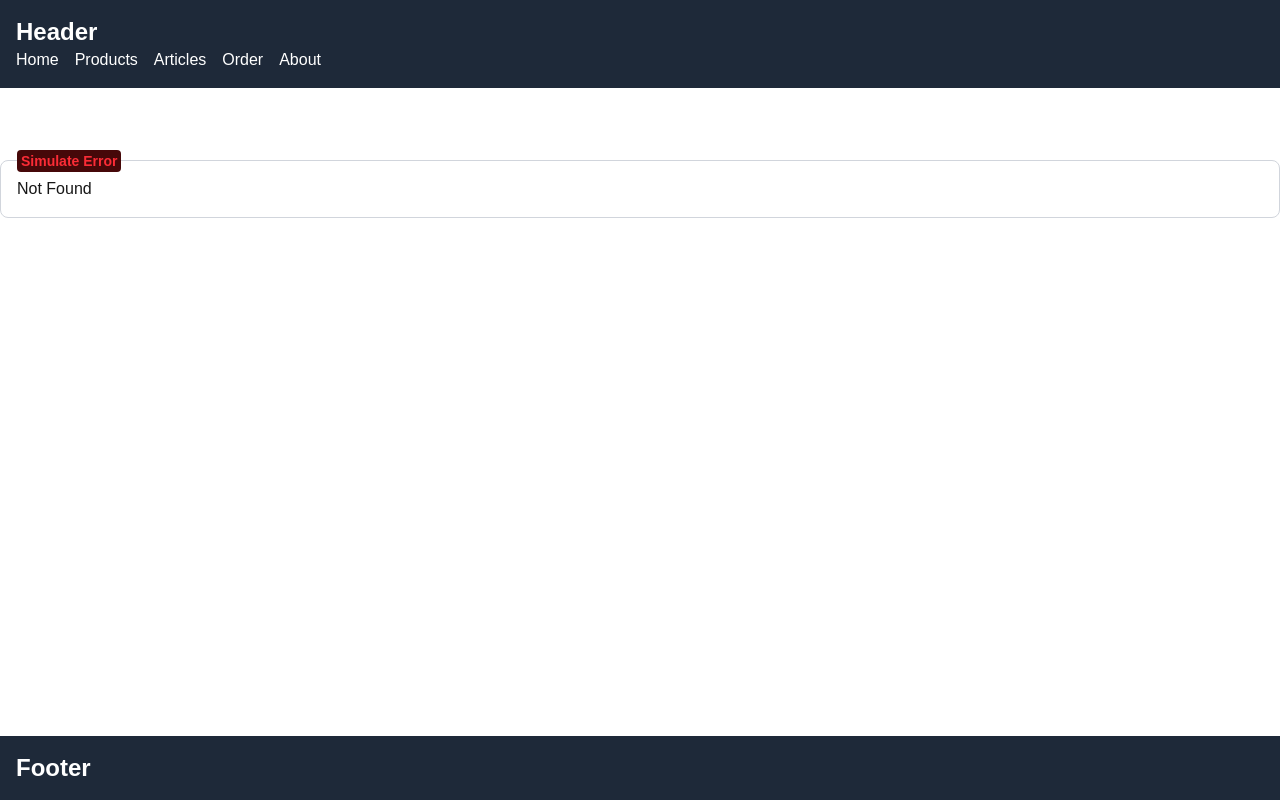
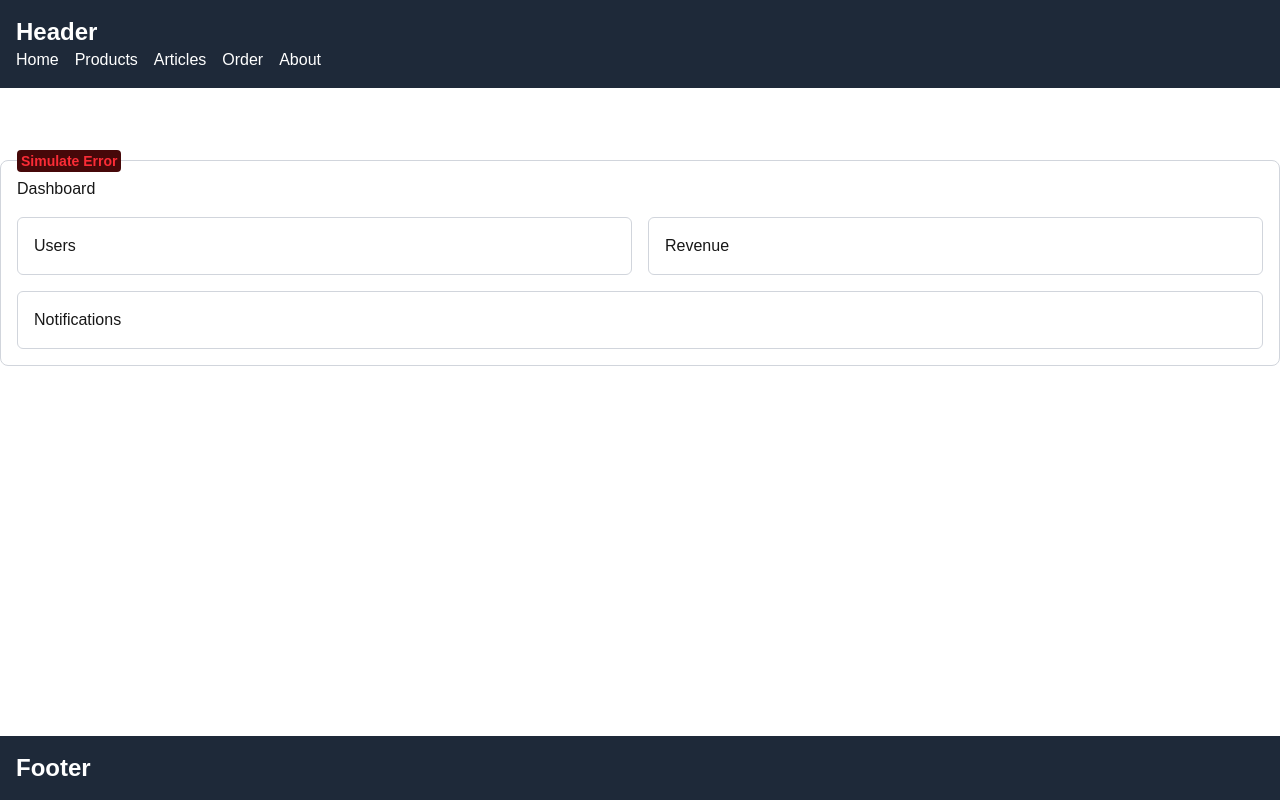
Before and after one commit to MuhammadHaziq/next-15, a Next.js app: page /dashboard in a window 1280 px wide. Before the commit this address had no page. Built offline with nearby package versions, Linux system fonts and the light colour scheme.

Commit message:
Add dashboard layout and pages: Introduced DashboardLayout component with user, revenue, and notifications sections. Created individual pages for Dashboard, Notifications, Revenue, and Users.

```diff
--- /dev/null
+++ b/src/app/dashboard/@notifications/page.tsx
@@ -0,0 +1,7 @@
+export default function Notifications() {
+    return (
+        <div>
+            <h1>Notifications</h1>
+        </div>
+    )
+}
--- /dev/null
+++ b/src/app/dashboard/@revenue/page.tsx
@@ -0,0 +1,7 @@
+export default function Revenue() {
+    return (
+        <div>
+            <h1>Revenue</h1>
+        </div>
+    )
+}
--- /dev/null
+++ b/src/app/dashboard/@users/page.tsx
@@ -0,0 +1,7 @@
+export default function Users() {
+    return (
+        <div>
+            <h1>Users</h1>
+        </div>
+    )
+}
--- /dev/null
+++ b/src/app/dashboard/layout.tsx
@@ -0,0 +1,29 @@
+import { Metadata } from "next";
+
+export const metadata: Metadata = {
+  title: "Dashboard",
+  description: "Dashboard description",
+};
+
+export default function DashboardLayout({
+  children,
+  users,
+  revenue,
+  notifications,
+}: {
+  children: React.ReactNode;
+  users: React.ReactNode;
+  revenue: React.ReactNode;
+  notifications: React.ReactNode;
+}) {
+  return (
+    <div>
+      {children}
+      <div className="flex gap-4 py-4">
+        <div className="w-1/2 p-4 border border-gray-300 rounded-md">{users}</div>
+        <div className="w-1/2 p-4 border border-gray-300 rounded-md">{revenue}</div>
+      </div>
+      <div className="flex p-4 border border-gray-300 rounded-md">{notifications}</div>
+    </div>
+  );
+}
--- /dev/null
+++ b/src/app/dashboard/page.tsx
@@ -0,0 +1,7 @@
+export default function Dashboard() {
+    return (
+        <div>
+            <h1>Dashboard</h1>
+        </div>
+    )
+}
```
